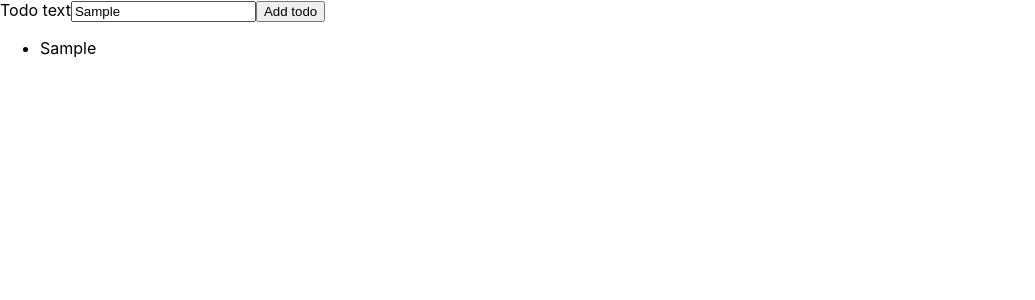
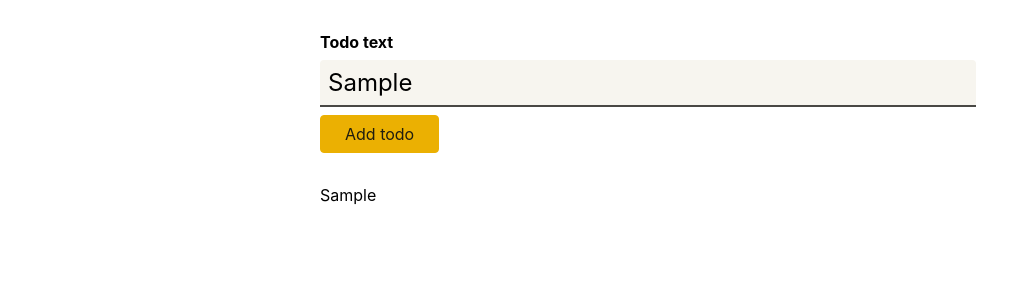
Before and after one commit to skodi001/react-ts-app, a React (Create React App) app: page / in a window 1280 px wide. Both pictures are taken after typing "Sample" into the empty fields and a click on the button "Add todo". Shown: the top 300 px of the page, without its empty margins (0-1035 px from the left). Built offline with nearby package versions, Linux system fonts and the light colour scheme.

Commit message:
Added style and revomehandler for todo

```diff
--- a/src/App.tsx
+++ b/src/App.tsx
@@ -13,10 +13,17 @@
       return prevTodos.concat(newTodo);
     });
   };
+
+  const removeTodoHandler = (todoId: string) => {
+    settodos((prevTodos) => {
+      return prevTodos.filter((todo) => todo.id !== todoId);
+    });
+  };
+
   return (
     <div>
       <NewTodo onAddTodo={addTodoHandler} />
-      <Todos items={todos} />
+      <Todos items={todos} onRemoveTodo={removeTodoHandler} />
     </div>
   );
 }
--- /dev/null
+++ b/src/components/NewTodo.module.css
@@ -0,0 +1,41 @@
+.form {
+  width: 40rem;
+  margin: 2rem auto;
+}
+
+.form label {
+  display: block;
+  font-weight: bold;
+  margin-bottom: 0.5rem;
+}
+
+.form input {
+  display: block;
+  width: 100%;
+  font: inherit;
+  font-size: 1.5rem;
+  padding: 0.5rem;
+  border-radius: 4px;
+  background-color: #f7f5ef;
+  border: none;
+  border-bottom: 2px solid #494844;
+  border-bottom-right-radius: 0;
+  border-bottom-left-radius: 0;
+  margin-bottom: 0.5rem;
+}
+
+.form button {
+  font: inherit;
+  background-color: #ebb002;
+  border: 1px solid #ebb002;
+  color: #201d0f;
+  padding: 0.5rem 1.5rem;
+  border-radius: 4px;
+  cursor: pointer;
+}
+
+.form button:hover,
+.form button:active {
+  background-color: #ebc002;
+  border-color: #ebc002;
+}
--- a/src/components/NewTodo.tsx
+++ b/src/components/NewTodo.tsx
@@ -1,4 +1,5 @@
 import { useRef } from "react";
+import classes from "./NewTodo.module.css";
 
 import React from "react";
 
@@ -18,7 +19,7 @@
   };
 
   return (
-    <form onSubmit={submitHandler}>
+    <form onSubmit={submitHandler} className={classes.form}>
       <label htmlFor="text">Todo text</label>
       <input type="text" id="text" ref={todoTextInputRef}></input>
       <button>Add todo</button>
--- /dev/null
+++ b/src/components/TodoItem.module.css
@@ -0,0 +1,6 @@
+.item {
+  margin: 1rem 0;
+  box-shadow: 0 1px 4px rgba(0, 0, 0, 0.2);
+  padding: 1rem;
+  background-color: #f7f5ef;
+}
--- a/src/components/TodoItem.tsx
+++ b/src/components/TodoItem.tsx
@@ -1,7 +1,15 @@
 import React from "react";
+import classes from "./Todos.module.css";
 
-const TodoItem: React.FC<{ text: string }> = (props) => {
-  return <li>{props.text}</li>;
+const TodoItem: React.FC<{
+  text: string;
+  onRemoveTodo: () => void;
+}> = (props) => {
+  return (
+    <li className={classes.item} onClick={props.onRemoveTodo}>
+      {props.text}
+    </li>
+  );
 };
 
 export default TodoItem;
--- /dev/null
+++ b/src/components/Todos.module.css
@@ -0,0 +1,6 @@
+.todos {
+  list-style: none;
+  margin: 2rem auto;
+  padding: 0;
+  width: 40rem;
+}
--- a/src/components/Todos.tsx
+++ b/src/components/Todos.tsx
@@ -1,12 +1,19 @@
 import React from "react";
 import Todo from "../models/todo";
 import TodoItem from "./TodoItem";
+import classes from "./Todos.module.css";
 
-const Todos: React.FC<{ items: Todo[] }> = (props) => {
+const Todos: React.FC<{ items: Todo[]; onRemoveTodo: (id: string) => void }> = (
+  props
+) => {
   return (
-    <ul>
+    <ul className={classes.todos}>
       {props.items.map((item) => (
-        <TodoItem key={item.id} text={item.text} />
+        <TodoItem
+          key={item.id}
+          text={item.text}
+          onRemoveTodo={props.onRemoveTodo.bind(null, item.id)}
+        />
       ))}
     </ul>
   );
```
